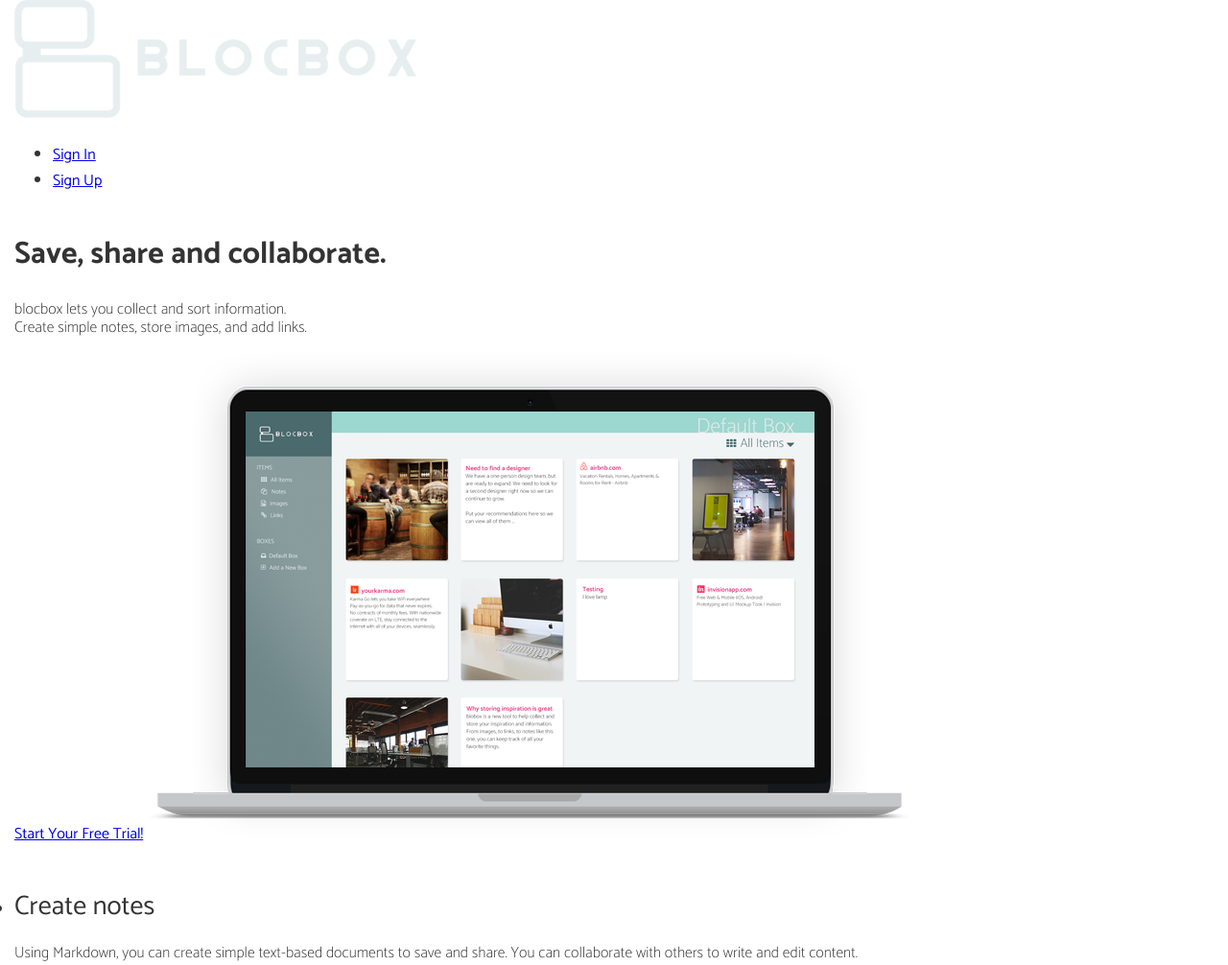
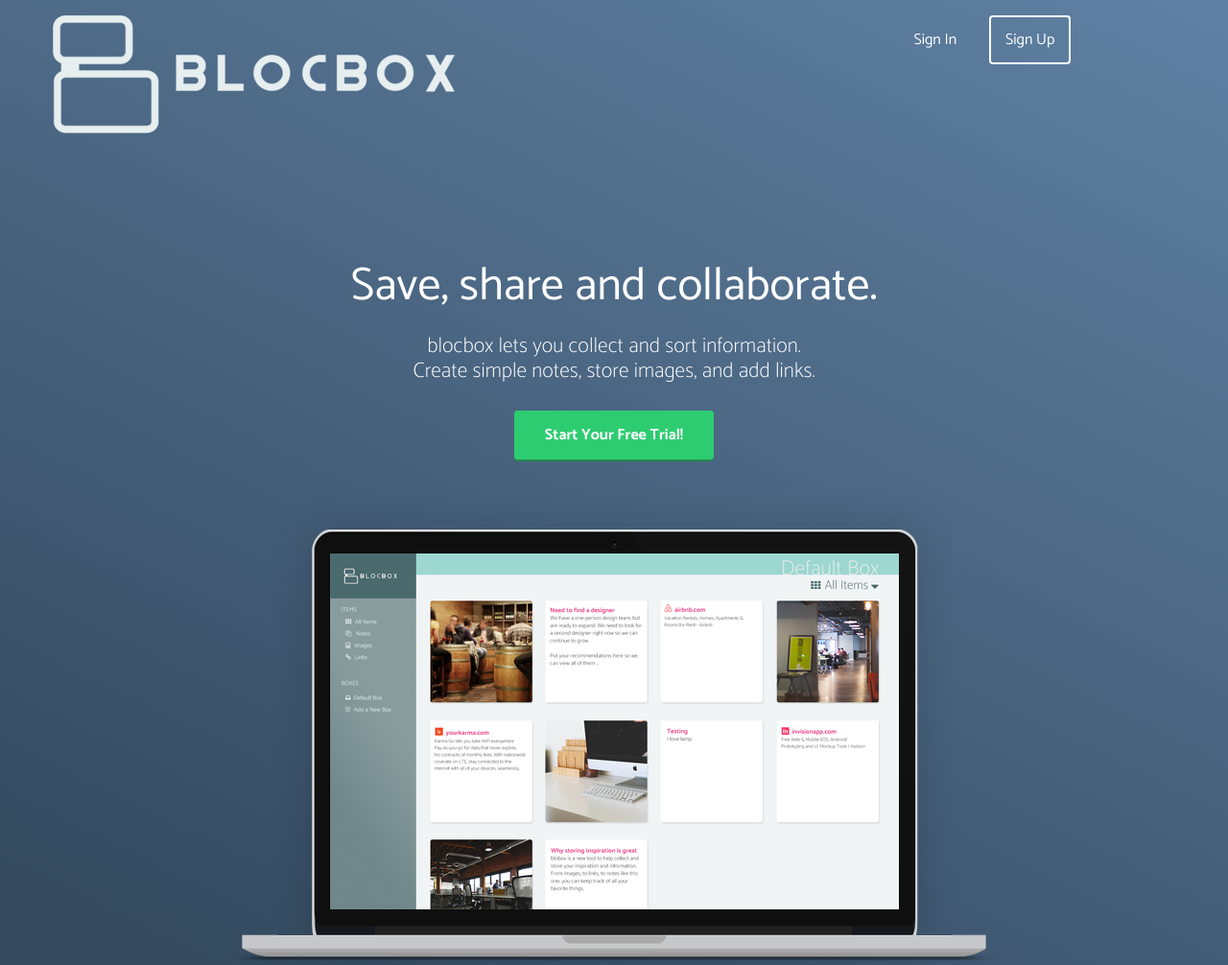
Before and after one commit to glukkake/glue-box, a plain HTML site: page index.html in a window 1280 px wide. Shown: the top 1006 px of the page at 96% size. Drawn offline with Linux system fonts and the light colour scheme.

Commit message:
Assignment-30-completed

```diff
--- a/css/style.css
+++ b/css/style.css
@@ -45,3 +45,99 @@
    min-height:1px;
    margine: 0 2% 20px;
 }
+
+/* MEDIA STYLING */
+
+ @media (min-width: 768px) {
+   .container {
+     width: 750px;
+   }
+ }
+ @media (min-width: 992px) {
+   .container {
+     width: 970px;
+   }
+   .one-half {
+     width:46%;
+   }
+   .one-third {
+     width:29.33333%;
+   }
+   .one-fourth {
+     width:21%;
+   }
+ }
+ @media (min-width: 1200px) {
+   .container {
+     width: 1170px;
+   }
+ }
+
+ /* HEADER */
+ header {
+   color:#FFFFFF;
+   background: #34495E;
+   background-image: linear-gradient(206deg, #5F81A3 0%, #34495E 94%);
+ }
+ header nav {
+   padding:1em 0;
+ }
+ header nav ul {
+   display:inline;
+   text-align: right;
+   float:right;
+   margin:0;
+ }
+ header nav ul > li {
+   list-style-type: none;
+   display: inline-block;
+   margin:0 15px;
+ }
+ header nav ul > li.btn-outline {
+   padding:10px 15px;
+   border:2px solid #FFFFFF;
+   border-radius: 4px;
+ }
+ header nav ul > li.btn-outline:hover {
+   background:#FFFFFF;
+ }
+ header nav ul > li > a {
+   color:#FFFFFF;
+   text-decoration: none;
+ }
+ header nav ul > li.btn-outline:hover > a {
+   color:#34495E;
+ }
+
+  header .hero {
+   text-align: center;
+   display:block;
+   position: relative;
+ }
+ header .hero h1 {
+   font-size:48px;
+   font-weight: normal;
+   margin:95px 0 0;
+ }
+ header .hero p {
+   font-size: 22px;
+   line-height: 26px;
+   font-weight: 100;
+   margin:10px 0 40px;
+ }
+ header .hero img {
+   display: block;
+   margin:3em auto 0;
+ }
+
+  /* BUTTONS */
+ .btn {
+   border-radius: 4px;
+   color:#FFFFFF;
+   font-weight: 700;
+   text-decoration: none;
+   padding:10px 30px;
+   background: #2ECC71;
+   border: 2px solid #2ECC71;
+   box-shadow: 0px 2px 0px 0px #22894E;
+ }
```
